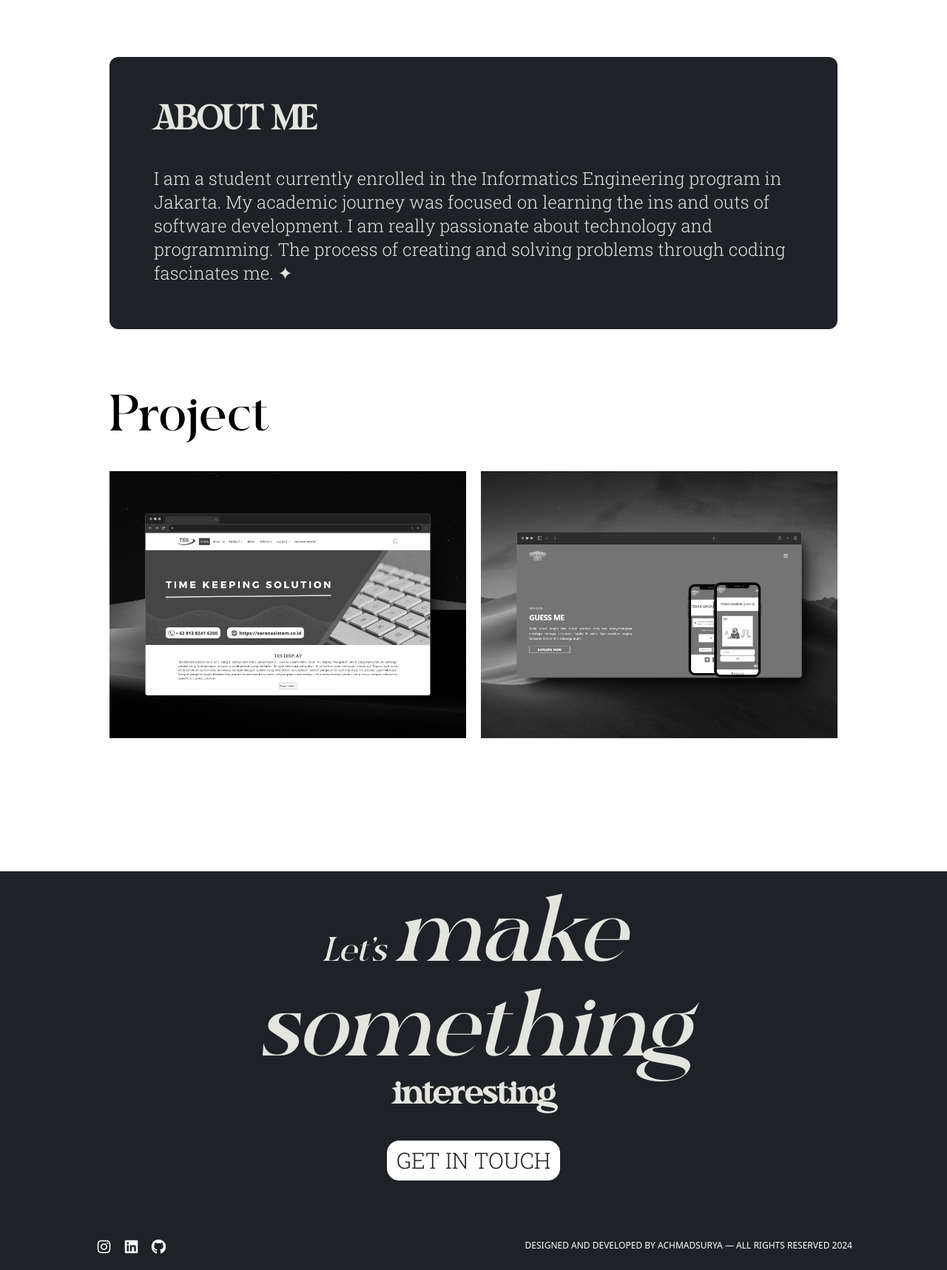
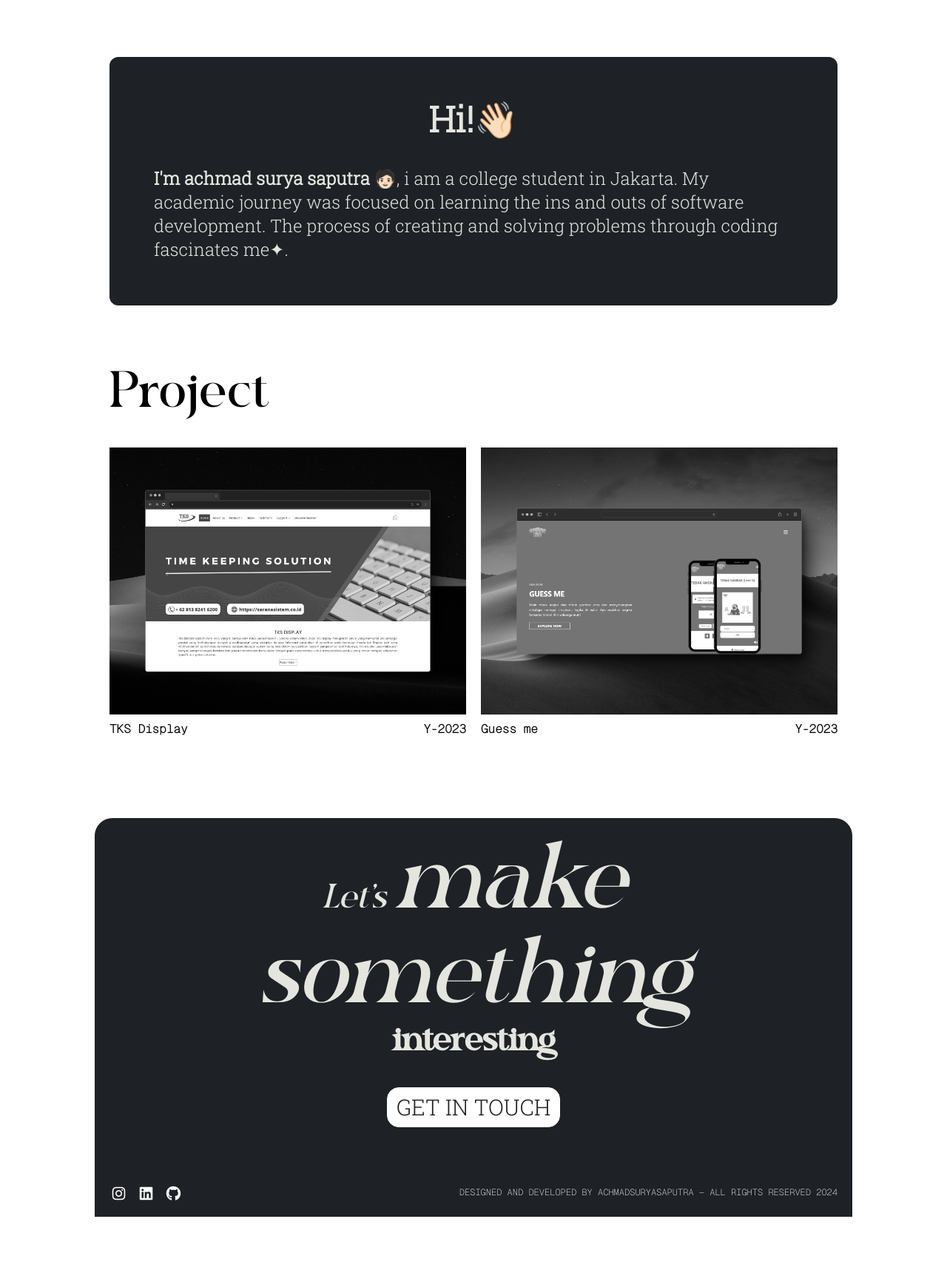
Before and after one commit to achmadsuryas/achmadsuryas.github.io, a website: page index.html in a window 1280 px wide. Shown: the part 399-2116 px from the top of the page at 74% size. After the commit the page ends 2044 px from the top, so only its background shows below. Drawn offline with Linux system fonts and the light colour scheme.

Commit message:
Update UI

```diff
--- a/index.html
+++ b/index.html
@@ -2,12 +2,31 @@
 <html lang="en">
   <head>
     <meta charset="UTF-8" />
+    <meta name="keywords" content="Achmad Surya Saputra" />
+    <meta name="author" content="Achmad Surya Saputra" />
+    <meta
+      name="description"
+      content="Achmad Surya Saputra a student currently enrolled in the Informatics Engineering
+    program in Jakarta. My academic journey was focused on learning the
+    ins and outs of software development. I am really passionate about
+    technology and programming. The process of creating and solving
+    problems through coding fascinates me. ✦"
+    />
     <meta name="viewport" content="width=device-width, initial-scale=1.0" />
-    <title>Document</title>
+    <title>Achmad Surya Saputra | Web</title>
+    <link
+      rel="icon"
+      type="image/x-icon"
+      href="/public/assets/images/logo.png"
+    />
     <link rel="stylesheet" href="./src/output.css" />
-    <link rel="stylesheet" href="https://cdnjs.cloudflare.com/ajax/libs/font-awesome/6.5.1/css/all.min.css"
+    <link
+      rel="stylesheet"
+      href="https://cdnjs.cloudflare.com/ajax/libs/font-awesome/6.5.1/css/all.min.css"
       integrity="sha512-DTOQO9RWCH3ppGqcWaEA1BIZOC6xxalwEsw9c2QQeAIftl+Vegovlnee1c9QX4TctnWMn13TZye+giMm8e2LwA=="
-    crossorigin="anonymous" referrerpolicy="no-referrer" />
+      crossorigin="anonymous"
+      referrerpolicy="no-referrer"
+    />
   </head>
   <body>
     <main class="max-w-screen-lg mx-auto p-5">
@@ -17,7 +36,7 @@
           alt="Logo Achmad Surya Saputra"
           class="w-10"
         />
-        <p class="">ACHMAD SURYA SAPUTRA</p>
+        <p class="font-myFont3">ACHMAD SURYA SAPUTRA</p>
       </div>
 
       <div class="text-center my-20 text-6xl md:text-9xl font-myFont">
@@ -26,15 +45,17 @@
       </div>
 
       <div class="bg-primary text-secondary p-10 rounded-xl justify-center">
-        <h1 class="font-myFont text-3xl md:text-5xl font-semibold p-5">
-          ABOUT ME
+        <h1
+          class="font-myFont2 text-3xl md:text-5xl font-semibold p-5 text-center mx-auto"
+        >
+          Hi!👋🏻
         </h1>
         <p class="font-myFont2 text-base md:text-2xl p-5">
-          I am a student currently enrolled in the Informatics Engineering
-          program in Jakarta. My academic journey was focused on learning the
-          ins and outs of software development. I am really passionate about
-          technology and programming. The process of creating and solving
-          problems through coding fascinates me. ✦
+          <span class="font-semibold font-myFont2"
+            >I'm achmad surya saputra 🧑🏻</span
+          >, i am a college student in Jakarta. My academic journey was focused
+          on learning the ins and outs of software development. The process of
+          creating and solving problems through coding fascinates me✦.
         </p>
       </div>
 
@@ -51,6 +72,12 @@
                 alt="Louvre"
               />
             </div>
+            <div
+              class="flex justify-between py-2 font-semibold text-base font-myFont3"
+            >
+              <p>TKS Display</p>
+              <p>Y-2023</p>
+            </div>
           </a>
           <a href="/">
             <div
@@ -62,40 +89,70 @@
                 alt="Louvre"
               />
             </div>
+            <div
+            class="flex justify-between py-2 font-semibold text-base font-myFont3"
+          >
+            <p>Guess me</p>
+            <p>Y-2023</p>
+          </div>
           </a>
         </div>
       </div>
     </main>
 
-    <section class="flex justify-center bg-primary mt-20 h-auto items-center p-5">
+    <div class="max-w-screen-lg mx-auto">
+      <section
+        class="flex justify-center bg-primary  h-auto items-center p-5 rounded-t-3xl"
+      >
         <div class="text-center max-w-screen-lg mx-auto">
-            <h1 class="font-myFont text-3xl md:text-5xl text-secondary italic">Let's <span
-                    class="text-6xl md:text-9xl lg:text-10xl">make</span></h1>
-            <h1 class="font-myFont text-6xl md:text-9xl lg:text-10xl text-secondary italic">something</h1>
-            <h2 class="font-myFont text-3xl md:text-5xl text-secondary font-bold">interesting</h2>
+          <h1 class="font-myFont text-3xl md:text-5xl text-secondary italic">
+            Let's <span class="text-6xl md:text-9xl lg:text-10xl">make</span>
+          </h1>
+          <h1
+            class="font-myFont text-6xl md:text-9xl lg:text-10xl text-secondary italic"
+          >
+            something
+          </h1>
+          <h2 class="font-myFont text-3xl md:text-5xl text-secondary font-bold">
+            interesting
+          </h2>
           <a href="mailto:achmadsurya1303@gmail.com">
             <button
-                    class="border border-white my-10 px-3 py-2 text-primary bg-white text-3xl hover:text-primary font-myFont2 rounded-2xl transition-all ease-in-out duration-300">GET
-                    IN TOUCH</button>
+              class="border border-white my-10 px-3 py-2 text-primary bg-white text-3xl hover:text-primary font-myFont2 rounded-2xl transition-all ease-in-out duration-300"
+            >
+              GET IN TOUCH
+            </button>
           </a>
         </div>
       </section>
 
       <footer class="p-5 bg-primary">
-            <div class="flex flex-wrap justify-between text-xs text-white max-w-screen-lg mx-auto">
+        <div
+          class="flex flex-wrap justify-between text-xs font-myFont3 text-white max-w-screen-lg mx-auto"
+        >
           <div class="flex gap-3 py-5 md:py-0">
             <a href="https://instagram.com/ach13_" target="_blank">
-                        <i class="fa-brands fa-instagram fa-fw text-xl hover:text-secondary"></i>
+              <i
+                class="fa-brands fa-instagram fa-fw text-xl hover:text-secondary"
+              ></i>
             </a>
             <a href="https://linkedin.com/in/achmadsuryas" target="_blank">
-                        <i class="fa-brands fa-linkedin fa-fw text-xl hover:text-secondary"></i>
+              <i
+                class="fa-brands fa-linkedin fa-fw text-xl hover:text-secondary"
+              ></i>
             </a>
             <a href="https://github.com/AchmadSuryaS" target="_blank">
-                        <i class="fa-brands fa-github fa-fw text-xl hover:text-secondary"></i>
+              <i
+                class="fa-brands fa-github fa-fw text-xl hover:text-secondary"
+              ></i>
             </a>
           </div>
-                <span>DESIGNED AND DEVELOPED BY ACHMADSURYA — ALL RIGHTS RESERVED 2024</span>
+          <span
+            >DESIGNED AND DEVELOPED BY ACHMADSURYASAPUTRA — ALL RIGHTS RESERVED
+            2024</span
+          >
+        </div>
       </footer>
-
+    </div>
   </body>
 </html>
--- a/src/input.css
+++ b/src/input.css
@@ -11,3 +11,8 @@
     font-family: 'myFont2';
     src: url('/public/assets/fonts/RobotoSlab-Light.ttf') format('truetype');
 }
+
+@font-face {
+    font-family: 'myFont3';
+    src: url('/public/assets/fonts/GeistMono-UltraLight-BF65694d060e577.otf') format('truetype');
+}
--- a/tailwind.config.js
+++ b/tailwind.config.js
@@ -10,6 +10,10 @@ module.exports = {
       fontFamily: {
         'myFont': ['myFont', 'sans-serif'],
         'myFont2': ['myFont2', 'sans-serif'],
+        'myFont3': ['myFont3', 'sans-serif'],
+      },
+      backgroundImage: {
+        'achmadsuryas': "url('/public/assets/images/achmadsuryas.jpg')",
       },
     },
   },
```
Also changed, not shown: public/assets/fonts/GeistMono-UltraLight-BF65694d060e577.otf (added), src/output.css, 1 other file. Lines whose indentation alone changed are shown as unchanged.
